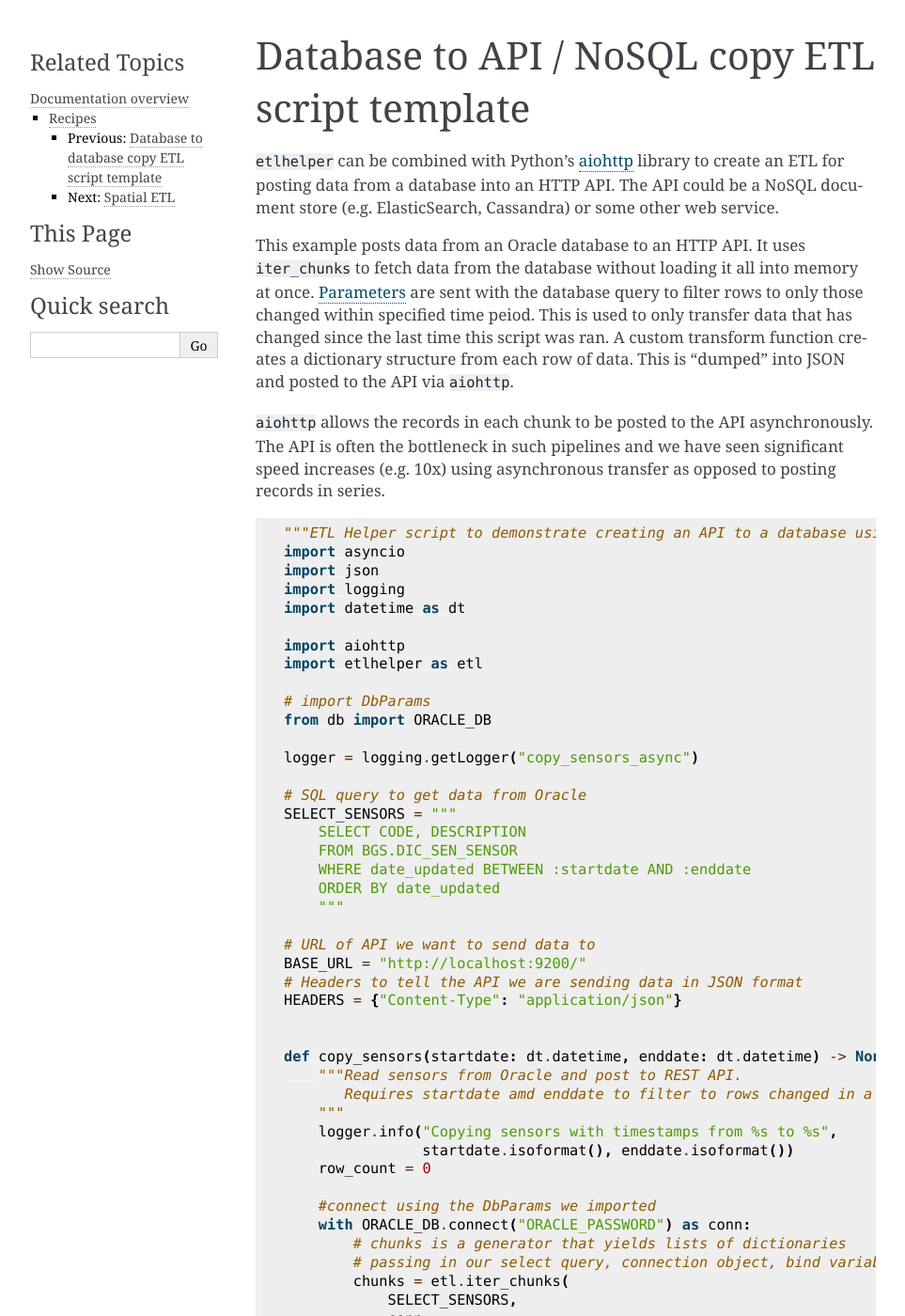
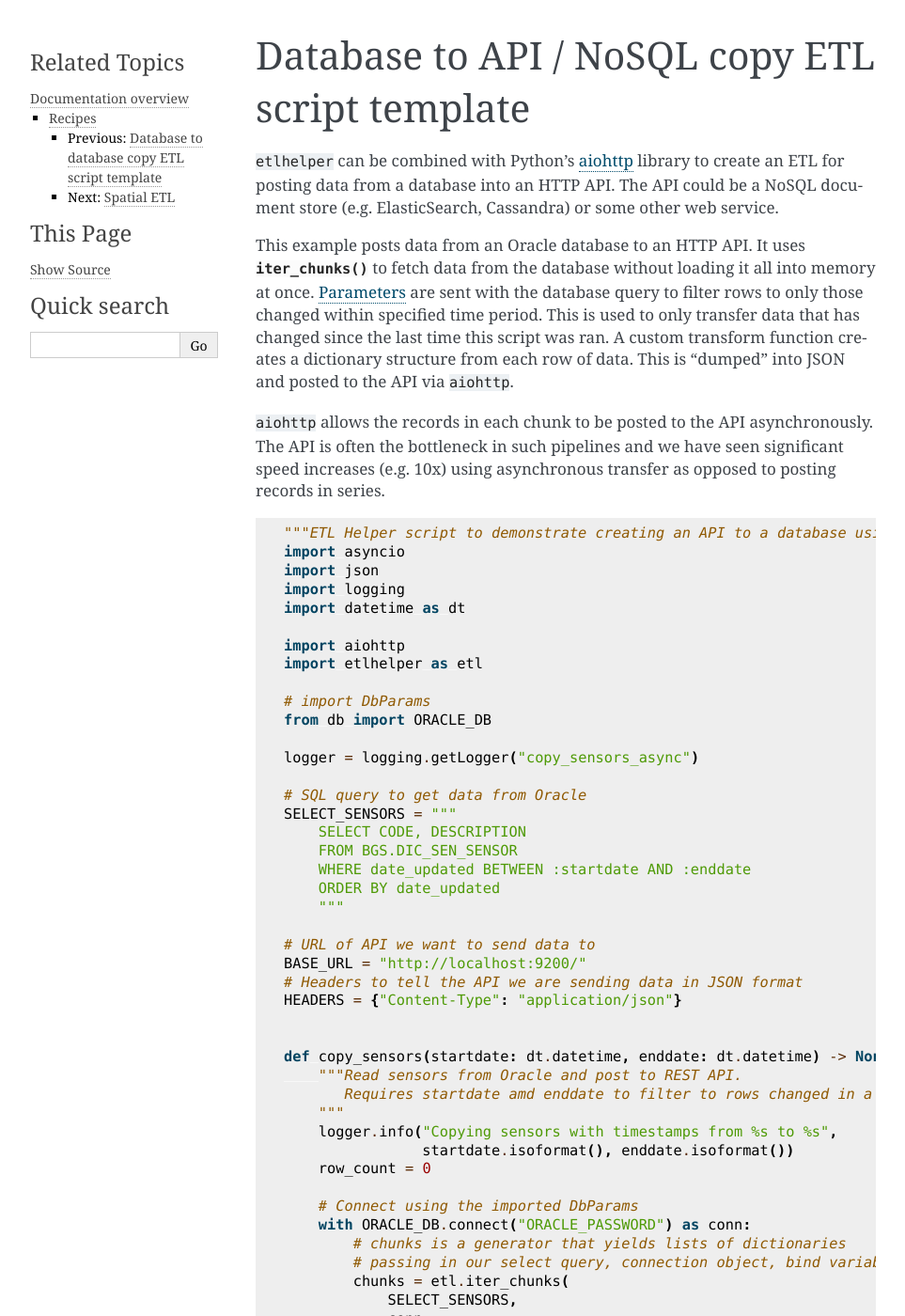
Before and after one commit to BritishGeologicalSurvey/etlhelper, a Sphinx documentation site: the page built from docs/recipes/database_to_api.rst, in a window 1280 px wide and 1400 px high. Shown: the whole window at 94% size, without its empty margins (148-1111 px from the left). Built offline with Sphinx 7.4.7, drawn with Linux system fonts in a browser that asks for light colours; some of the changed text lies outside the part shown.

Commit message:
Replace links with internal references + fix minor typos

```diff
--- a/docs/code_demos/recipes/database_to_api.py
+++ b/docs/code_demos/recipes/database_to_api.py
@@ -34,7 +34,7 @@
                 startdate.isoformat(), enddate.isoformat())
     row_count = 0
 
-    #connect using the DbParams we imported
+    # Connect using the imported DbParams
     with ORACLE_DB.connect("ORACLE_PASSWORD") as conn:
         # chunks is a generator that yields lists of dictionaries
         # passing in our select query, connection object, bind variable parameters and custom transform function
--- a/docs/etl_functions/extract.rst
+++ b/docs/etl_functions/extract.rst
@@ -55,6 +55,8 @@
 
 All extract functions are derived from :func:`iter_chunks() <etlhelper.iter_chunks>`
 and take the same keyword arguments, which are passed through.
+
+.. _parameters:
 
 parameters
 """"""""""
--- a/docs/recipes/database_to_api.rst
+++ b/docs/recipes/database_to_api.rst
@@ -8,9 +8,10 @@
 service.
 
 This example posts data from an Oracle database to an HTTP API. It uses
-``iter_chunks`` to fetch data from the database without loading it all
-into memory at once. `Parameters <https://britishgeologicalsurvey.github.io/etlhelper/etl_functions/extract.html#parameters>`__ are sent with the database query to filter
-rows to only those changed within specified time peiod. This is used to
+:func:`iter_chunks() <etlhelper.iter_chunks>` to fetch data from the
+database without loading it all
+into memory at once.  :ref:`Parameters <parameters>` are sent with the database query to filter
+rows to only those changed within specified time period. This is used to
 only transfer data that has changed since the last time this script was
 ran. A custom transform function creates a dictionary
 structure from each row of data. This is “dumped” into JSON and posted
@@ -27,5 +28,5 @@
 In this example, failed rows will fail the whole job. Removing the
 ``raise_for_status()`` call will let them just be logged instead.
 
-To provide the database connection, a `DbParams <https://britishgeologicalsurvey.github.io/etlhelper/connecting_to_databases.html#dbparams>`__ object is
+To provide the database connection, :class:`DbParams <etlhelper.DbParams>` object is
 imported from a separate `db` file.
```
